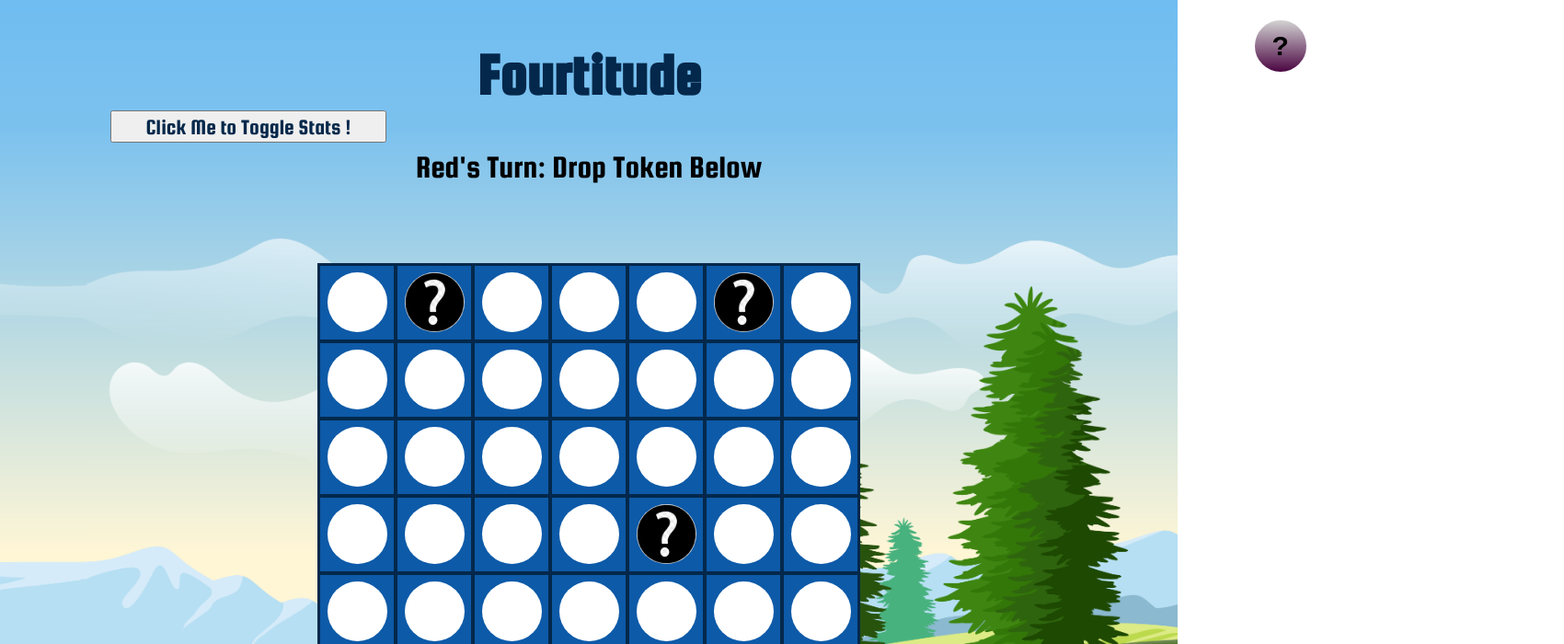
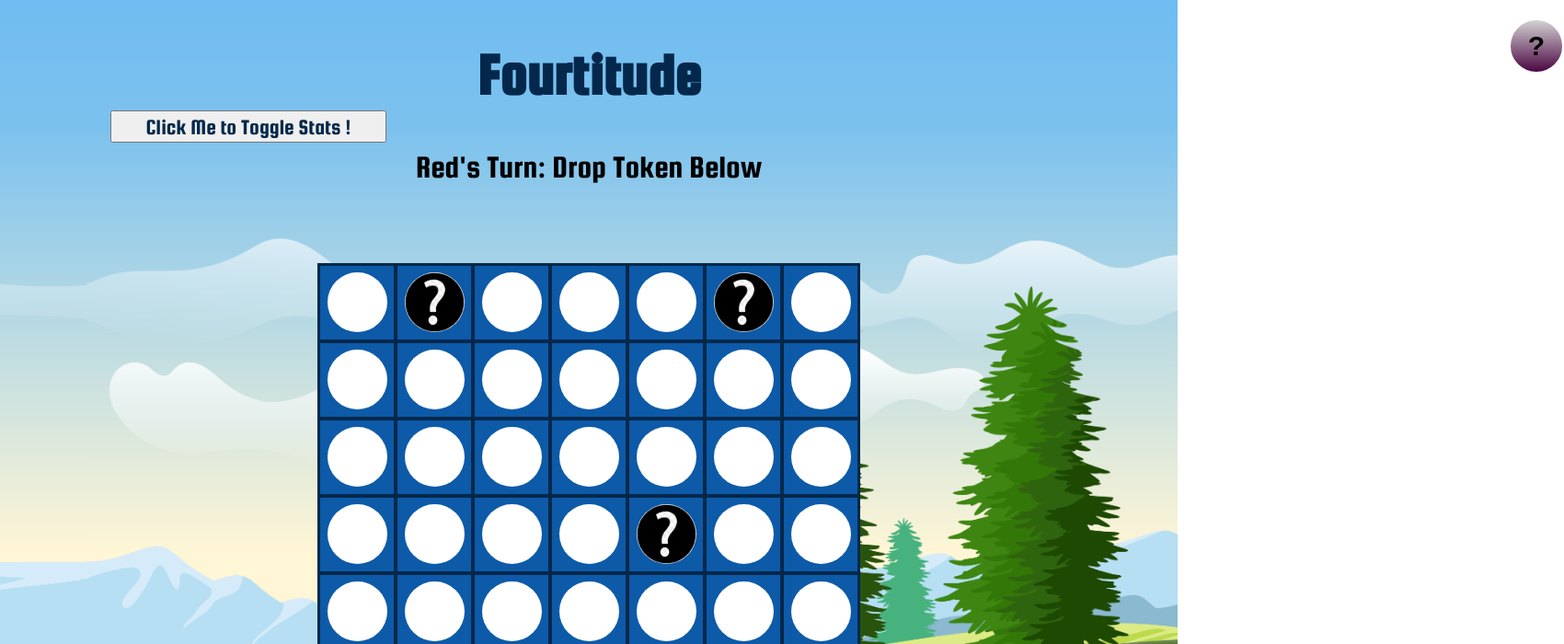
Before and after one commit to cmz1212/fourtitude, a React (Create React App) app: page / in a window 1280 px wide. Shown: the top 700 px of the page at 92% size, 1700 px wide, since content can reach past the window. Built offline with nearby package versions, Linux system fonts and the light colour scheme.

Commit message:
adjust help button position

```diff
--- a/src/App.css
+++ b/src/App.css
@@ -159,7 +159,7 @@ table {
   /* background: #eee; */
   position: absolute;
   top: 20px;
-  left: 72%;
+  left: 1200px;
   border-radius: 30px;
 
 }
```
